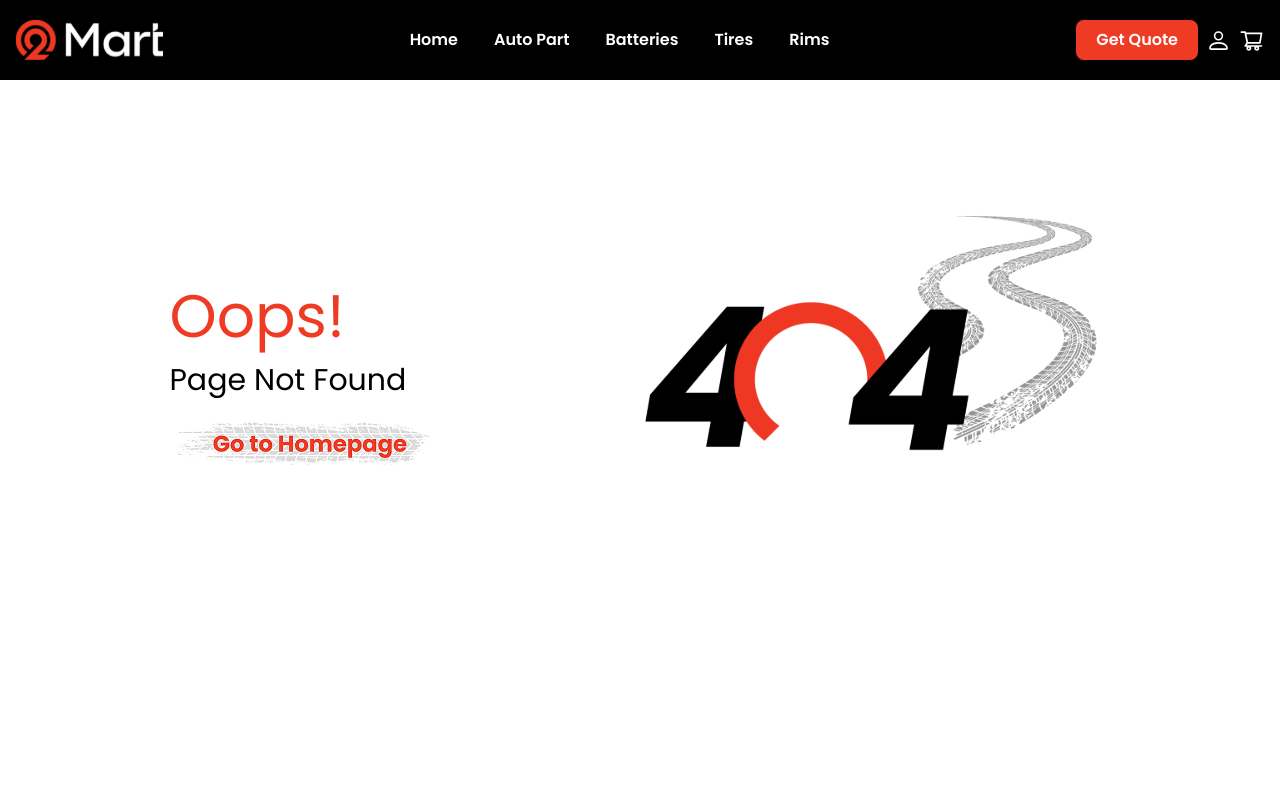
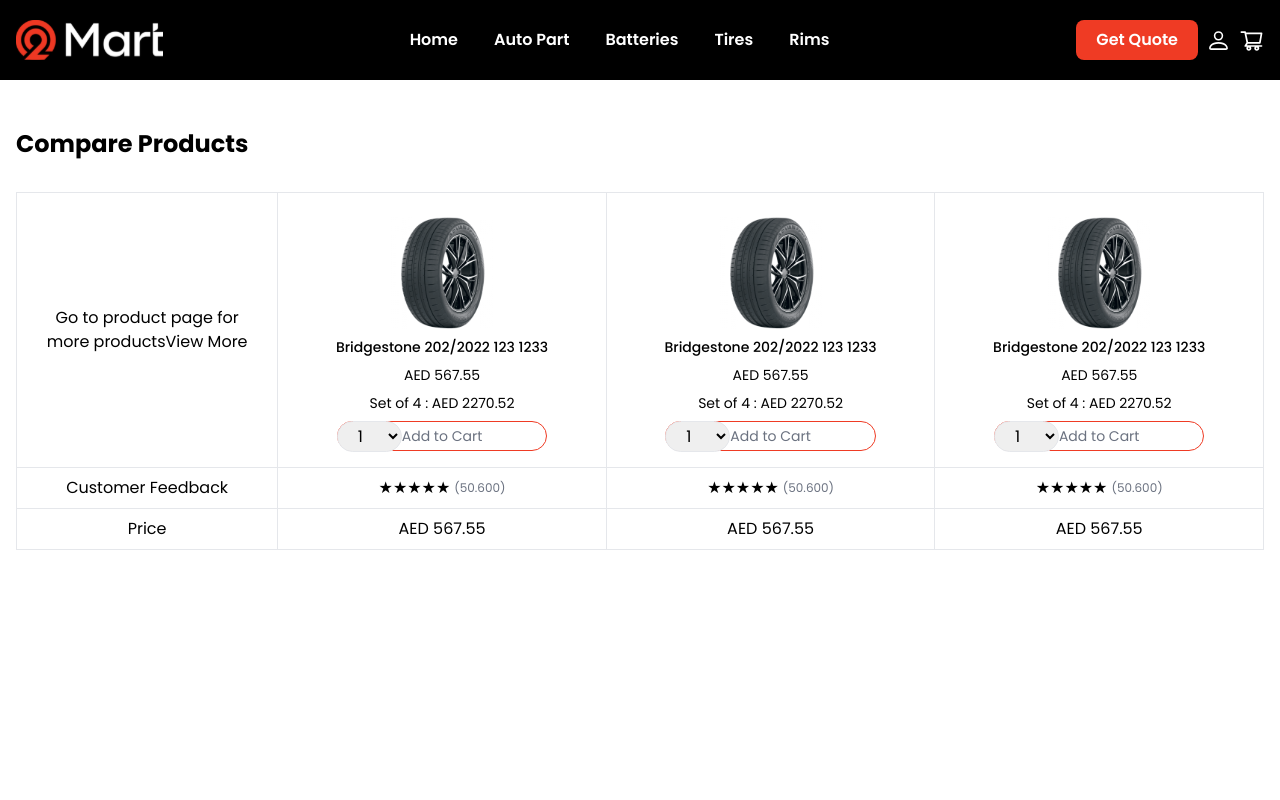
Before and after one commit to momarzouq/O2Mart, a React (Vite) app: page /comparsion in a window 1280 px wide. Shown: the top 800 px of the page. Built offline with nearby package versions, Linux system fonts and the light colour scheme.

Commit message:
compare page

```diff
--- a/src/App.jsx
+++ b/src/App.jsx
@@ -5,13 +5,14 @@ import AutoParts from "./pages/auto-parts/Index";
 import Batteries from "./pages/batteries/Index";
 import Tyers from "./pages/tires/Index";
 import Rims from "./pages/rims/Index";
-import NotFound from "./components/Not404";
+import NotFound from "./components/404";
 import Login from "./pages/registration/Login";
 import SignIn from "./pages/registration/SignIn";
 import ForgotPassword from "./pages/registration/ForgotPassword";
 import Shop from "./pages/home/Shop";
 import ProductDetails from "./components/ProductDetails";
 import Inquiry from "./components/Inquiry";
+import Comparsion from "./components/Comparsion";
 function App() {
   return (
     <Layout>
@@ -28,6 +29,7 @@ function App() {
         <Route path="/home/shop" element={<Shop />} />
         <Route path="/product/:id" element={<ProductDetails />} />
         <Route path="/inquiry" element={<Inquiry />} />
+        <Route path="/comparsion" element={<Comparsion />} />
         <Route path="/*" element={<NotFound />} />
       </Routes>
     </Layout>
--- /dev/null
+++ b/src/components/Comparsion.jsx
@@ -0,0 +1,15 @@
+import React from "react";
+import Container from "../UI/Container";
+import ProductsComparisonTable from "./ComparsionDataTable";
+
+export default function Comparsion() {
+  return (
+    <Container>
+      <div className="my-8">
+        <div className="overflow-x-auto">
+          <ProductsComparisonTable />
+        </div>
+      </div>
+    </Container>
+  );
+}
--- /dev/null
+++ b/src/components/ComparsionDataTable.jsx
@@ -0,0 +1,97 @@
+import React from "react";
+import CompareImg from "../assets/Tyers.svg";
+const products = [
+  {
+    title: "Bridgestone 202/2022 123 1233",
+    compare: "AED 567.55",
+    discount: "Set of 4 : AED 2270.52",
+    price: "AED 567.55",
+    rating: 5,
+    feedback: "50.600",
+    image: CompareImg,
+  },
+  {
+    title: "Bridgestone 202/2022 123 1233",
+    compare: "AED 567.55",
+    discount: "Set of 4 : AED 2270.52",
+    price: "AED 567.55",
+    rating: 5,
+    feedback: "50.600",
+    image: CompareImg,
+  },
+  {
+    title: "Bridgestone 202/2022 123 1233",
+    compare: "AED 567.55",
+    discount: "Set of 4 : AED 2270.52",
+    price: "AED 567.55",
+    rating: 5,
+    feedback: "50.600",
+    image: CompareImg,
+  },
+];
+
+const ProductsComparisonTable = () => {
+  return (
+    <div className="overflow-x-auto">
+      <h3 className="text-2xl font-bold mt-4 mb-8">Compare Products</h3>
+      <table className="min-w-full border border-gray-300 text-center">
+        <tbody>
+          <tr>
+            <td className="max-w-48 border px-4 py-2">
+              Go to product page for more products
+              <span>View More</span>
+            </td>
+            {products.map((p, index) => (
+              <td key={index} className="border px-4 py-2">
+                <div className="flex flex-col items-center pt-4 pb-2 space-y-2">
+                  <img
+                    src={p.image}
+                    alt={p.title}
+                    className="w-28 h-28 object-contain"
+                  />
+                  <span className="text-sm font-medium">{p.title}</span>
+                  <span className="text-sm">{p.compare}</span>
+                  <span className="text-sm">{p.discount}</span>
+                  <div className="relative">
+                    <select className="absolute border outline-none rounded-2xl py-0.5 md:py-0 px-4">
+                      <option>1</option>
+                      <option>2</option>
+                      <option>3</option>
+                      <option>4</option>
+                    </select>
+                    <button className=" text-sm text-gray-500 border border-Brand rounded-2xl py-1 md:py-0.5 px-16 xl:px-10">
+                      Add to Cart
+                    </button>
+                  </div>
+                </div>
+              </td>
+            ))}
+          </tr>
+          <tr>
+            <td className="border px-4 py-2">Customer Feedback</td>
+            {products.map((p, index) => (
+              <td key={index} className="border px-4 py-2">
+                <div className="flex items-center justify-center">
+                  {"★".repeat(p.rating)}
+                  <span className="ml-1 text-xs text-gray-500">
+                    ({p.feedback})
+                  </span>
+                </div>
+              </td>
+            ))}
+          </tr>
+          <tr>
+            <td className="border px-4 py-2">Price</td>
+            {products.map((p, index) => (
+              <td key={index} className="border px-4 py-2">
+                {p.price}
+              </td>
+            ))}
+          </tr>
+        </tbody>
+      </table>
+    </div>
+  );
+};
+
+export default ProductsComparisonTable;
--- a/src/components/ProductDetails.jsx
+++ b/src/components/ProductDetails.jsx
@@ -12,6 +12,7 @@ import Van from "../assets/Van.svg";
 import Installation from "../assets/Installation.svg";
 import Container from "../UI/Container";
 import { HiOutlineExclamationCircle } from "react-icons/hi";
+import { Link } from "react-router-dom";
 const specsList = [
   { label: "Product Name", value: "Primacy 4 Mo" },
   { label: "Tyre Size", value: "235/55 19" },
@@ -202,9 +203,11 @@ const Section1 = () => {
         {/* Left side */}
         <div className="flex-1">
           <div className="flex items-end md:justify-center justify-end gap-4 text-3xl text-gray-400 my-8">
-            <AiOutlineShareAlt />
-            <MdOutlineCompareArrows />
-            <IoHeartOutline />
+            <AiOutlineShareAlt className="hover:text-Brand" />
+            <Link to="/comparsion">
+              <MdOutlineCompareArrows className="hover:text-Brand" />
+            </Link>
+            <IoHeartOutline className="hover:text-Brand" />
           </div>
           <div className="flex items-end justify-end gap-6">
             <ul className="spec-list">
```
Also changed, not shown: src/components/404.jsx (renamed from src/components/Not404.jsx), 1 other file (tests, documents, lock files or other folders).
